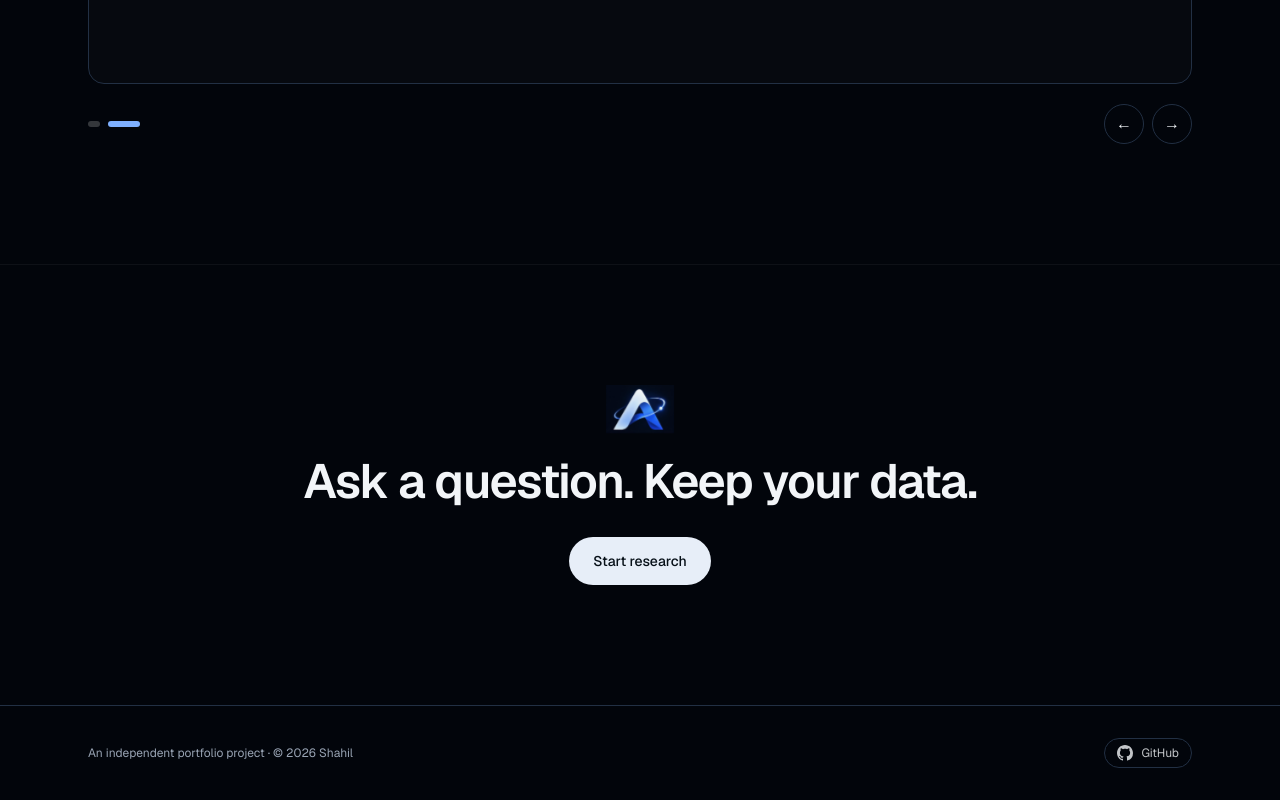
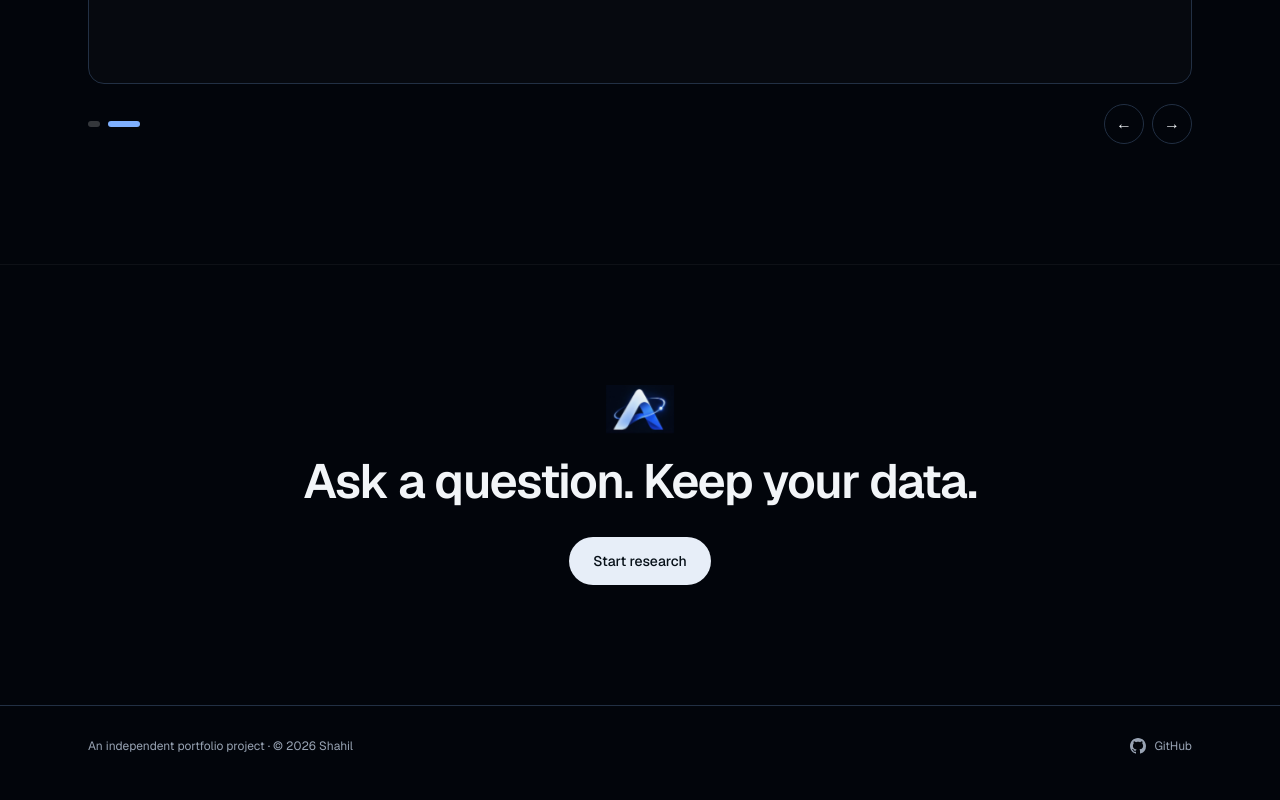
Before and after one commit to shahil5z/atlas, a Next.js app: page / in a window 1280 px wide. Shown: the part 3832-4632 px from the top of the page. Built offline with nearby package versions, Linux system fonts and the light colour scheme.

Commit message:
Footer: plain GitHub link without background

```diff
--- a/src/components/landing/landing-sections.tsx
+++ b/src/components/landing/landing-sections.tsx
@@ -146,7 +146,7 @@ export function LandingSections() {
             href="https://github.com/shahil5z/atlas"
             target="_blank"
             rel="noopener noreferrer"
-            className="inline-flex w-fit items-center gap-2 rounded-full border border-white/10 px-3 py-1.5 text-foreground/80 transition-colors hover:border-[#7eb0ff]/50 hover:text-foreground focus-visible:outline-2 focus-visible:outline-offset-2 focus-visible:outline-[#7eb0ff]"
+            className="inline-flex w-fit items-center gap-2 text-muted-foreground transition-colors hover:text-foreground focus-visible:outline-2 focus-visible:outline-offset-2 focus-visible:outline-[#7eb0ff]"
           >
             <svg viewBox="0 0 16 16" aria-hidden="true" className="h-4 w-4" fill="currentColor">
               <path d="M8 0C3.58 0 0 3.58 0 8c0 3.54 2.29 6.53 5.47 7.59.4.07.55-.17.55-.38 0-.19-.01-.82-.01-1.49-2.01.37-2.53-.49-2.69-.94-.09-.23-.48-.94-.82-1.13-.28-.15-.68-.52-.01-.53.63-.01 1.08.58 1.23.82.72 1.21 1.87.87 2.33.66.07-.52.28-.87.51-1.07-1.78-.2-3.64-.89-3.64-3.95 0-.87.31-1.59.82-2.15-.08-.2-.36-1.02.08-2.12 0 0 .67-.21 2.2.82.64-.18 1.32-.27 2-.27.68 0 1.36.09 2 .27 1.53-1.04 2.2-.82 2.2-.82.44 1.1.16 1.92.08 2.12.51.56.82 1.27.82 2.15 0 3.07-1.87 3.75-3.65 3.95.29.25.54.73.54 1.48 0 1.07-.01 1.93-.01 2.2 0 .21.15.46.55.38A8.013 8.013 0 0016 8c0-4.42-3.58-8-8-8z" />
```
